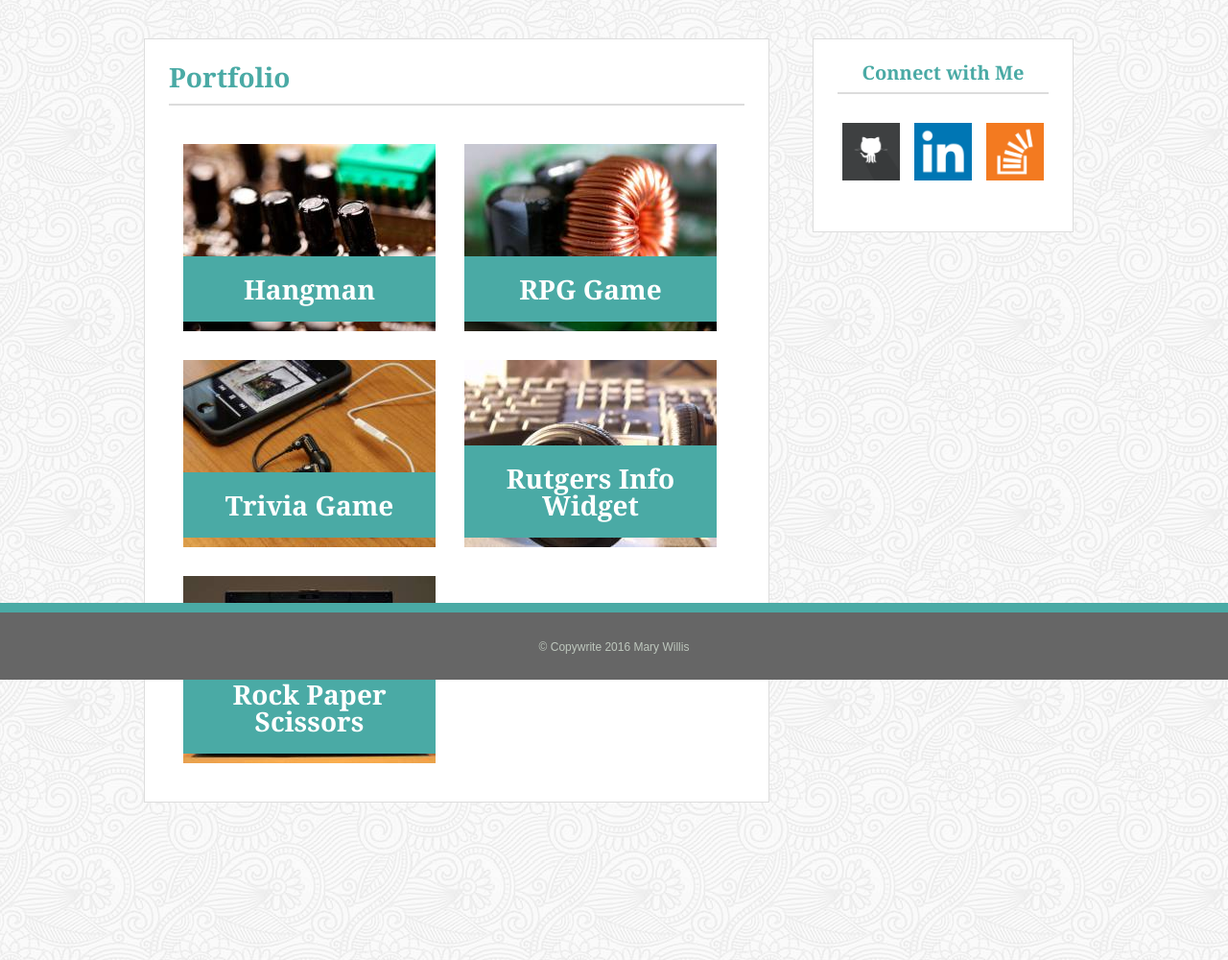
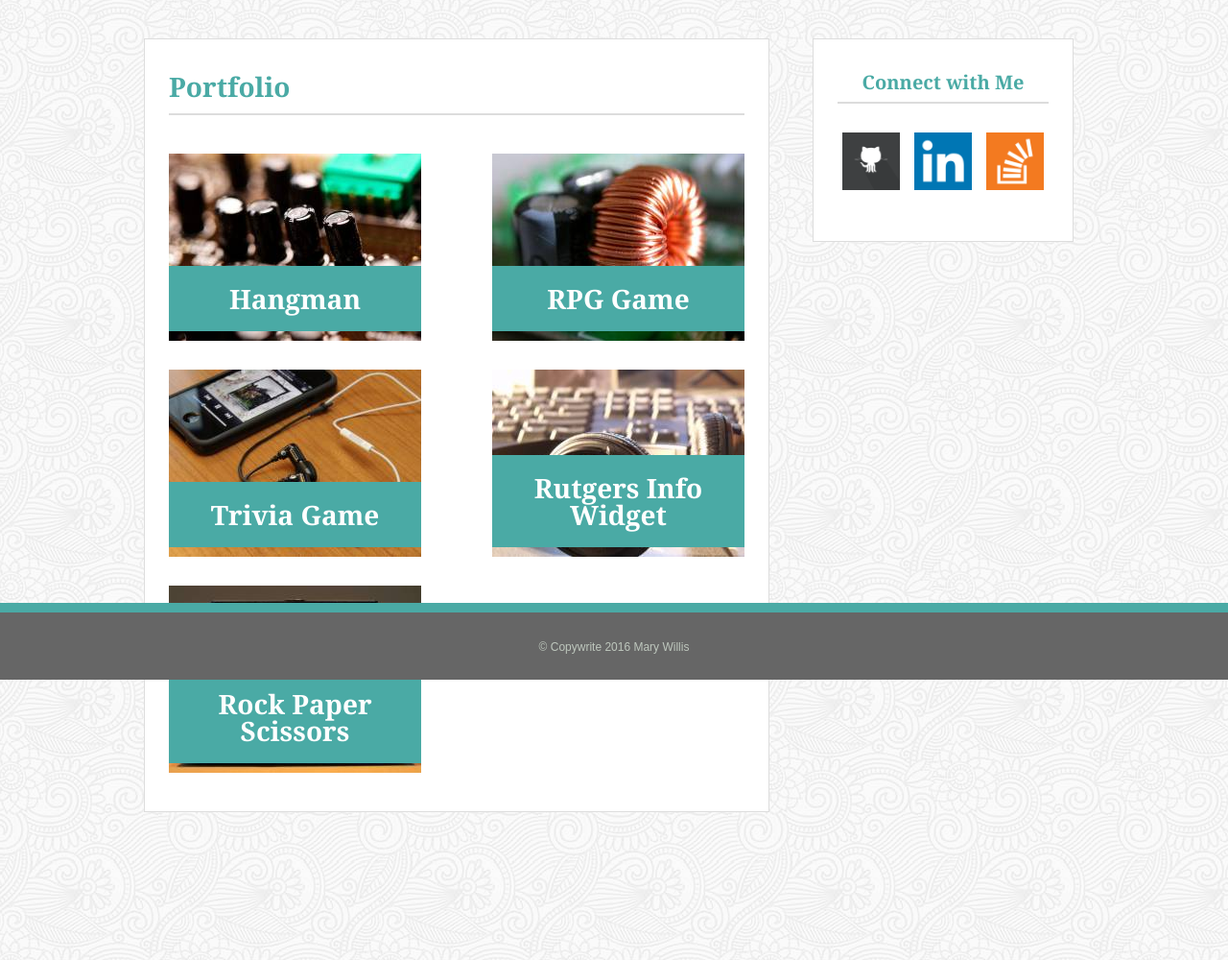
Before and after one commit to msibilsk/Basic-Portfolio, a PHP site: page /portfolio.html in a window 1280 px wide. Shown: the part 92-1092 px from the top of the page at 96% size. Run offline with PHP 8.4, Linux system fonts and the light colour scheme.

Commit message:
Aligned project imgs using a right class and left class

```diff
--- a/assets/css/style.css
+++ b/assets/css/style.css
@@ -75,6 +75,7 @@ hr {
 	float: left;
 	border: 1px solid #dddddd;
 	padding: 25px;
+	padding-top: 35px;
 	font-weight: bold;
 	font-size: 1.75em;
 	height:auto;
@@ -92,6 +93,7 @@ hr {
 	background-color: white;
 	float: left;
 	padding: 25px;
+	padding-top: 35px;
 	margin-top: 40px;
 	margin-left: 45px;
 	border: 1px solid #dddddd;
@@ -179,6 +181,14 @@ button {
 	float: left;
 	margin: 15px;
 }
+.leftimg {
+	margin-left: 0px;
+	margin-right: 37px;
+}
+.rightimg {
+	margin-right: 0px;
+	margin-left: 37px;
+}
 
 h3 {
 	background-color: #4aaaa5;
--- a/portfolio.html
+++ b/portfolio.html
@@ -22,23 +22,23 @@
 			<h2>Portfolio</h2>
 			<hr />
 
-			<div class="projectimg">
+			<div class="projectimg leftimg">
 				<img src="assets/images/capacitors.jpg" alt="Hangman"/>
 				<h3>Hangman</h3>
 			</div>
-			<div class="projectimg">
+			<div class="projectimg rightimg">
 				<img src="assets/images/coil.jpg" alt="RPG Game"/>
 				<h3>RPG Game</h3>
 			</div>
-			<div class="projectimg">
+			<div class="projectimg leftimg">
 				<img src="assets/images/earbuds.jpg" alt="Trivia Game"/>
 				<h3>Trivia Game</h3>
 			</div>
-			<div class="projectimg">
+			<div class="projectimg rightimg">
 				<img src="assets/images/sony.jpg" alt="Rutgers Info Widget"/>
 				<h3>Rutgers Info Widget</h3>
 			</div>
-			<div class="projectimg">
+			<div class="projectimg leftimg">
 				<img src="assets/images/ubuntu.jpg" alt="Rock Paper Scissors"/>
 				<h3>Rock Paper Scissors</h3>
 			</div>
```
